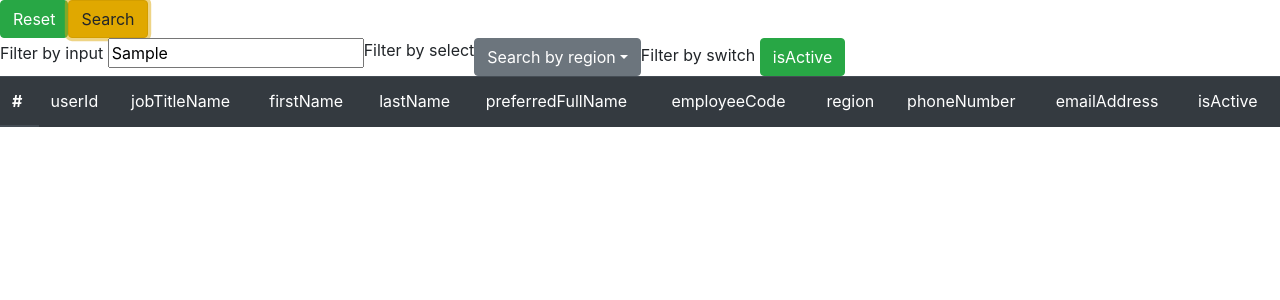
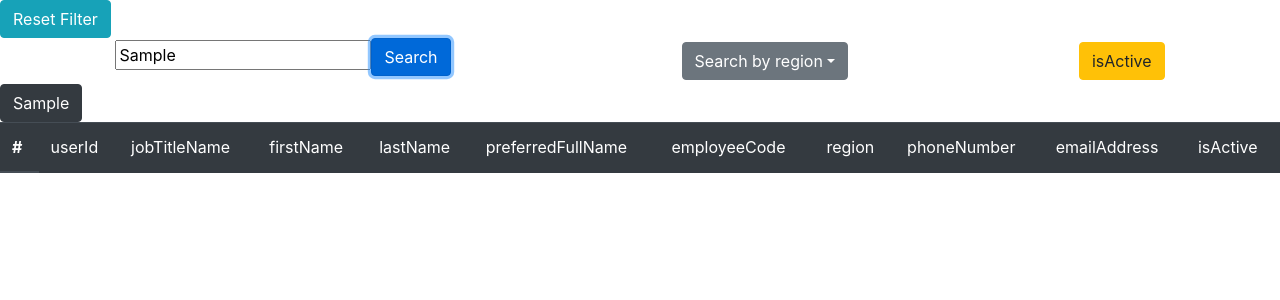
Before and after one commit to HansKlammer/DataFilter, a React (Create React App) app: page / in a window 1280 px wide. Both pictures are taken after typing "Sample" into the empty fields and a click on the button "Search". Shown: the top 300 px of the page. Built offline with nearby package versions, Linux system fonts and the light colour scheme.

Commit message:
added stuff

```diff
--- a/src/App.css
+++ b/src/App.css
@@ -21,6 +21,8 @@
   color: #09d3ac;
 }
 
-.list {
+.filter-bar {
   display: flex;
+  justify-content: space-around;
+  align-items: center;
 }
--- a/src/components/LandingScreen.js
+++ b/src/components/LandingScreen.js
@@ -12,13 +12,14 @@ import { Table } from "reactstrap";
 
 class LandingScreen extends Component {
   state = {
+    userInputStatic: "",
     userInput: "",
     userSelect: "",
-    userSwitch: true,
+    userSwitch: "",
     filterString: "firstName",
     filterSelect: "region",
     filterSwitch: "isActive",
-    data: People,
+    filterPop: [],
   };
 
   handleChange = (event) => {
@@ -31,6 +32,8 @@ class LandingScreen extends Component {
     } else {
       this.setState({ userSelect: event.target.value });
     }
+    const input = event.target.value;
+    this.state.filterPop.push({ value: input, change: "userSelect" });
   };
 
   initialState = this.state;
@@ -40,18 +43,28 @@ class LandingScreen extends Component {
   };
 
   handleSwitchColor = () => {
-    if (this.state.userSwitch) {
+    if (this.state.userSwitch === "") {
+      return "warning";
+    } else if (this.state.userSwitch === "true") {
       return "success";
-    } else {
+    } else if (this.state.userSwitch === "false") {
       return "danger";
     }
   };
 
-  handleSwitch = () => {
-    if (this.state.userSwitch) {
-      this.setState({ userSwitch: false });
+  handleSwitch = (event) => {
+    if (this.state.userSwitch === "") {
+      this.setState({ userSwitch: "true" });
+    } else if (this.state.userSwitch === "true") {
+      this.setState({ userSwitch: "false" });
+    } else if (this.state.userSwitch === "false") {
+      this.setState({ userSwitch: "" });
+    }
+    const input = event.target.value;
+    if (input === "") {
+      this.state.filterPop.push({ value: "All", change: "userSwitch" });
     } else {
-      this.setState({ userSwitch: true });
+      this.state.filterPop.push({ value: input, change: "userSwitch" });
     }
   };
 
@@ -64,15 +77,16 @@ class LandingScreen extends Component {
   };
 
   handleSearch = () => {
-    this.setState({
-      data: People.filter((e) =>
-        e[this.state.filterString].includes(this.state.userInput)
-      )
-        .filter((o) =>
-          o[this.state.filterSelect].includes(this.state.userSelect)
-        )
-        .filter((a) => a[this.state.filterSwitch] === this.state.userSwitch),
-    });
+    const input = this.state.userInput;
+    this.setState({ userInputStatic: input });
+    this.state.filterPop.push({ value: input, change: "userInputStatic" });
+  };
+
+  handleSearchPop = (event) => {
+    if (event.target.value === "All") {
+      event.target.value = "";
+    }
+    this.setState({ [event.target.name]: event.target.value });
   };
 
   render() {
@@ -80,6 +94,13 @@ class LandingScreen extends Component {
     let Selector = People.map((e, i) => e[this.state.filterSelect]).filter(
       (e, i, a) => a.indexOf(e) === i
     );
+    let data = People.filter((e) =>
+      e[this.state.filterString].includes(this.state.userInputStatic)
+    )
+      .filter((o) => o[this.state.filterSelect].includes(this.state.userSelect))
+      .filter((a) =>
+        a[this.state.filterSwitch].toString().includes(this.state.userSwitch)
+      );
 
     const Drop = (props) => {
       const [dropdownOpen, setOpen] = useState(false);
@@ -102,21 +123,19 @@ class LandingScreen extends Component {
         </div>
       );
     };
+    console.log(this.state.filterPop);
+    console.log(this.state.userSelect);
     return (
       <div>
         <div>
-          <Button color="success" onClick={this.handleReset}>
-            Reset
-          </Button>
-          <Button color="warning" onClick={this.handleSearch}>
-            Search
+          <Button color="info" onClick={this.handleReset}>
+            Reset Filter
           </Button>
         </div>
 
-        <div className="list">
+        <div className="filter-bar">
           <div>
             <label>
-              Filter by input{" "}
               <input
                 onChange={this.handleChange}
                 name="userInput"
@@ -124,15 +143,17 @@ class LandingScreen extends Component {
                 type="text"
                 placeholder={"Search by " + this.state.filterString}
               ></input>
+              <Button color="primary" onClick={this.handleSearch}>
+                Search
+              </Button>
             </label>
           </div>
-          <div>Filter by select </div>
           <div>
             <Drop></Drop>
           </div>
           <div>
-            Filter by switch{" "}
             <Button
+              value={this.state.userSwitch}
               color={this.handleSwitchColor()}
               onClick={this.handleSwitch}
             >
@@ -140,6 +161,22 @@ class LandingScreen extends Component {
             </Button>
           </div>
         </div>
+
+        <div>
+          {this.state.filterPop
+            .filter((e, i, a) => a.indexOf(e) === i)
+            .map((u, y) => (
+              <Button
+                color="dark"
+                name={u.change}
+                value={u.value}
+                onClick={this.handleSearchPop}
+              >
+                {u.value}
+              </Button>
+            ))}
+        </div>
+
         <div>
           <Table dark>
             <thead>
@@ -151,7 +188,7 @@ class LandingScreen extends Component {
               </tr>
             </thead>
             <tbody>
-              {this.state.data.map((e, i) => (
+              {data.map((e, i) => (
                 <tr>
                   <th scope="row" key={i}>
                     {i + 1}
@@ -164,7 +201,6 @@ class LandingScreen extends Component {
             </tbody>
           </Table>
         </div>
-        <div>{this.state.userSwitch}</div>
       </div>
     );
   }
```
